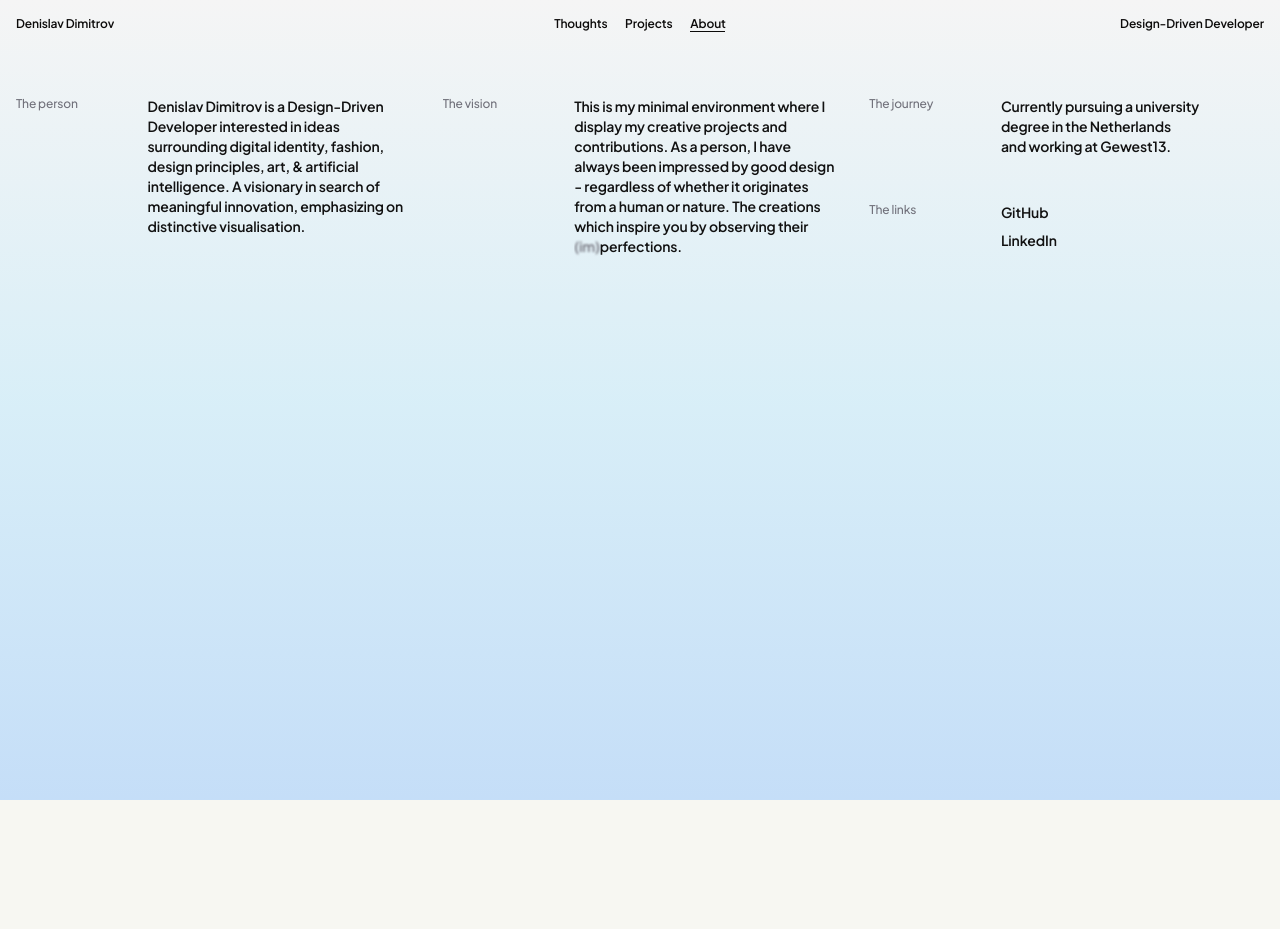
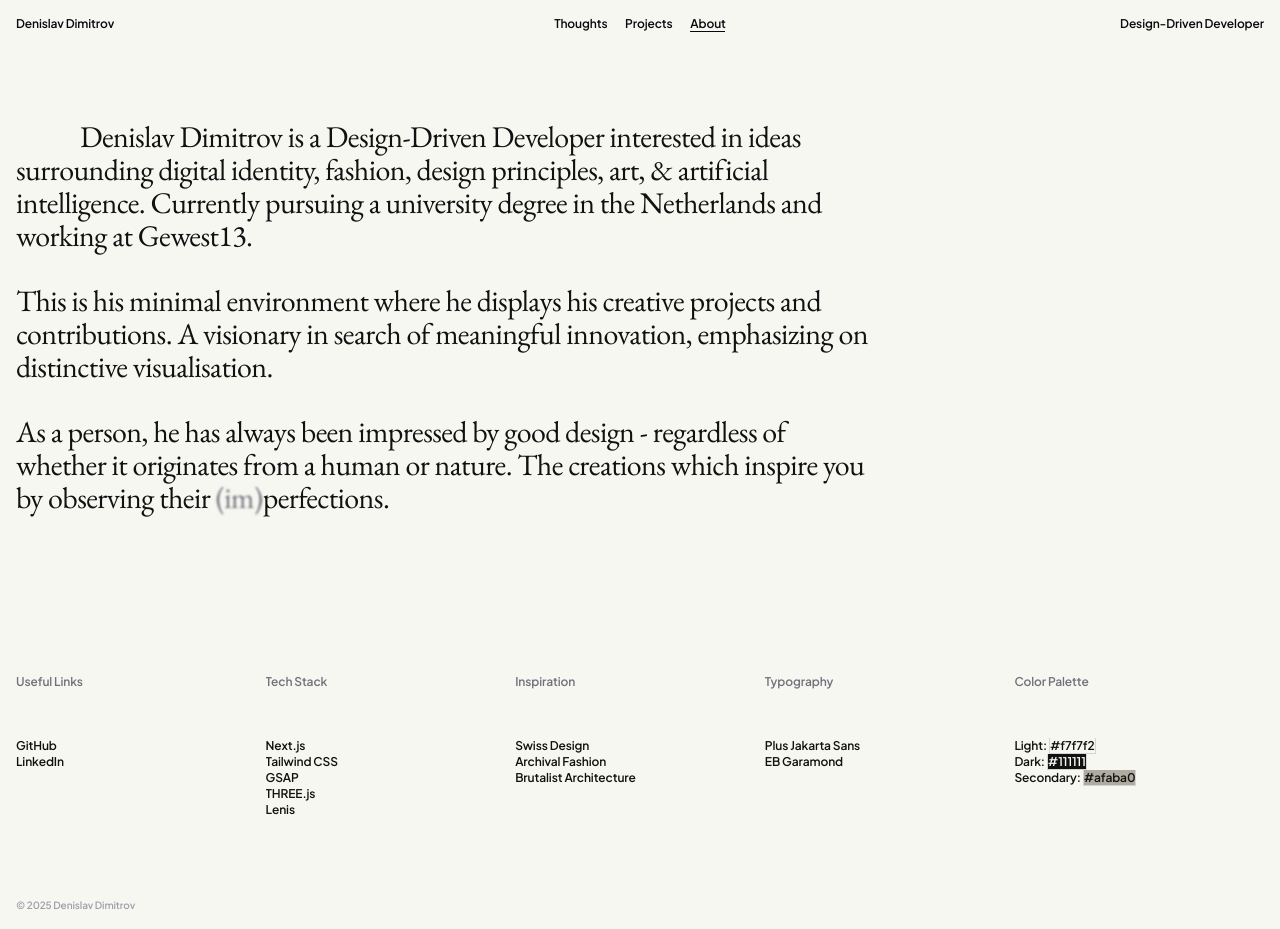
Before and after one commit to denislav-d/denislavd-2025, a Next.js app: page /about in a window 1280 px wide. Before the commit the page ends 800 px from the top, so only its background shows below. Built offline with nearby package versions, Linux system fonts and the light colour scheme.

Commit message:
Update about page

```diff
--- a/src/app/about/page.tsx
+++ b/src/app/about/page.tsx
@@ -1,92 +1,197 @@
 import TextReveal from "@/components/TextReveal";
 import Link from "next/link";
-import { slides } from "@/data/slides";
 
 export default function About() {
-  const gradientScheme =
-    slides[Math.floor(Math.random() * slides.length)].gradientScheme;
+  return (
+    <main className="flex min-h-dvh flex-col">
+      <section className="font-eb-garamond flex flex-col gap-y-8 px-4 pt-30 text-lg leading-[1.1em] tracking-[-0.02em] sm:max-w-4/5 md:text-xl lg:text-2xl xl:text-3xl">
+        <TextReveal>
+          <p>
+            <span className="pl-8 sm:pl-16">Denislav Dimitrov</span> is a
+            Design-Driven Developer interested in ideas surrounding digital
+            identity, fashion, design principles, art, & artificial
+            intelligence. Currently pursuing a university degree in the
+            Netherlands and working at Gewest13.
+          </p>
+        </TextReveal>
 
-  return (
-    <main
-      className="relative h-dvh overflow-hidden"
-      style={{
-        background: `linear-gradient(to bottom, ${gradientScheme.from}, ${gradientScheme.via}, ${gradientScheme.to})`,
-      }}
-    >
-      <section className="font-plus-jakarta-sans grid grid-cols-1 gap-x-8 gap-y-10 px-4 pt-20 text-sm font-semibold tracking-[-0.01em] sm:grid-cols-2 lg:grid-cols-3 lg:pt-24">
-        <div className="grid grid-cols-3">
         <TextReveal delay={0.2}>
-            <h3 className="text-xs font-medium text-zinc-500">The person</h3>
-          </TextReveal>
-          <TextReveal delay={0.3}>
-            <p className="col-span-2 text-balance">
-              Denislav Dimitrov is a Design-Driven Developer interested in ideas
-              surrounding digital identity, fashion, design principles, art, &
-              artificial intelligence. A visionary in search of meaningful
+          <p>
+            This is his minimal environment where he displays his creative
+            projects and contributions. A visionary in search of meaningful
             innovation, emphasizing on distinctive visualisation.
           </p>
         </TextReveal>
-        </div>
 
-        <div className="grid grid-cols-3">
         <TextReveal delay={0.4}>
-            <h3 className="text-xs font-medium text-zinc-500">The vision</h3>
-          </TextReveal>
-          <TextReveal delay={0.5}>
-            <p className="col-span-2 text-balance">
-              This is my minimal environment where I display my creative
-              projects and contributions. As a person, I have always been
-              impressed by good design - regardless of whether it originates
-              from a human or nature. The creations which inspire you by
-              observing their{" "}
+          <p className="text-pretty">
+            As a person, he has always been impressed by good design -
+            regardless of whether it originates from a human or nature. The
+            creations which inspire you by observing their{" "}
             <span>
-                {" "}
               <span className="inline text-zinc-500 blur-[0.8px]">(im)</span>
               perfections
             </span>
             .
           </p>
         </TextReveal>
-        </div>
+      </section>
 
-        <div className="grid grid-cols-1 gap-x-8 gap-y-10 sm:col-span-2 sm:grid-cols-2 lg:col-span-1 lg:grid-cols-1">
-          <div className="grid grid-cols-3">
-            <TextReveal delay={0.6}>
-              <h3 className="text-xs font-medium text-zinc-500">The journey</h3>
+      <section className="font-plus-jakarta-sans grid grid-cols-2 gap-y-8 px-4 py-20 text-xs font-semibold tracking-[-0.01em] sm:grid-cols-3 md:grid-cols-5 md:pt-32 lg:pt-40">
+        <div className="flex flex-col gap-y-8 lg:gap-y-12">
+          <TextReveal delay={0.2}>
+            <h4 className="text-zinc-500">Useful Links</h4>
           </TextReveal>
-            <TextReveal delay={0.7}>
-              <p className="col-span-2 text-balance">
-                Currently pursuing a university degree in the Netherlands and
-                working at Gewest13.
-              </p>
-            </TextReveal>
-          </div>
-
-          <div className="grid grid-cols-3">
-            <TextReveal delay={0.8}>
-              <h3 className="text-xs font-medium text-zinc-500">The links</h3>
-            </TextReveal>
-            <div className="col-span-2 flex flex-col gap-2">
-              <TextReveal delay={0.9}>
-                <Link
-                  href="https://github.com/denislav-d"
-                  className="z-10 w-fit"
-                >
+          <ul>
+            <TextReveal delay={0.25}>
+              <li>
+                <Link href="https://github.com/denislav-d" target="_blank">
                   GitHub
                 </Link>
+              </li>
             </TextReveal>
-              <TextReveal delay={1}>
+            <TextReveal delay={0.3}>
+              <li>
                 <Link
-                  href="https://www.linkedin.com/in/denislavd"
-                  className="z-10 w-fit"
+                  href="https://www.linkedin.com/in/denislavd/"
+                  target="_blank"
                 >
                   LinkedIn
                 </Link>
+              </li>
             </TextReveal>
+          </ul>
         </div>
+
+        <div className="flex flex-col gap-y-8 lg:gap-y-12">
+          <TextReveal delay={0.4}>
+            <h4 className="text-zinc-500">Tech Stack</h4>
+          </TextReveal>
+          <ul>
+            <TextReveal delay={0.45}>
+              <li>
+                <Link href="https://nextjs.org/" target="_blank">
+                  Next.js
+                </Link>
+              </li>
+            </TextReveal>
+            <TextReveal delay={0.5}>
+              <li>
+                <Link href="https://tailwindcss.com/" target="_blank">
+                  Tailwind CSS
+                </Link>
+              </li>
+            </TextReveal>
+            <TextReveal delay={0.55}>
+              <li>
+                <Link href="https://gsap.com/" target="_blank">
+                  GSAP
+                </Link>
+              </li>
+            </TextReveal>
+            <TextReveal delay={0.6}>
+              <li>
+                <Link href="https://threejs.org/" target="_blank">
+                  THREE.js
+                </Link>
+              </li>
+            </TextReveal>
+            <TextReveal delay={0.65}>
+              <li>
+                <Link
+                  href="https://lenis.darkroom.engineering/"
+                  target="_blank"
+                >
+                  Lenis
+                </Link>
+              </li>
+            </TextReveal>
+          </ul>
         </div>
+
+        <div className="flex flex-col gap-y-8 lg:gap-y-12">
+          <TextReveal delay={0.6}>
+            <h4 className="text-zinc-500">Inspiration</h4>
+          </TextReveal>
+          <ul>
+            <TextReveal delay={0.7}>
+              <li>Swiss Design</li>
+            </TextReveal>
+            <TextReveal delay={0.8}>
+              <li>Archival Fashion</li>
+            </TextReveal>
+            <TextReveal delay={0.9}>
+              <li>Brutalist Architecture</li>
+            </TextReveal>
+          </ul>
+        </div>
+
+        <div className="flex flex-col gap-y-8 lg:gap-y-12">
+          <TextReveal delay={0.8}>
+            <h4 className="text-zinc-500">Typography</h4>
+          </TextReveal>
+          <ul>
+            <TextReveal delay={0.9}>
+              <li>
+                <Link
+                  href="https://fonts.google.com/specimen/Plus+Jakarta+Sans"
+                  target="_blank"
+                >
+                  Plus Jakarta Sans
+                </Link>
+              </li>
+            </TextReveal>
+
+            <TextReveal delay={1.0}>
+              <li>
+                <Link
+                  href="https://fonts.google.com/specimen/EB+Garamond"
+                  target="_blank"
+                >
+                  EB Garamond
+                </Link>
+              </li>
+            </TextReveal>
+          </ul>
+        </div>
+
+        <div className="flex flex-col gap-y-8 lg:gap-y-12">
+          <TextReveal delay={1.0}>
+            <h4 className="text-zinc-500">Color Palette</h4>
+          </TextReveal>
+          <ul>
+            <TextReveal delay={1.1}>
+              <li>
+                Light:{" "}
+                <span className="border border-zinc-300 bg-[#f7f7f2]">
+                  #f7f7f2
+                </span>
+              </li>
+            </TextReveal>
+            <TextReveal delay={1.2}>
+              <li>
+                Dark:{" "}
+                <span className="text-light border border-zinc-300 bg-[#111111]">
+                  #111111
+                </span>
+              </li>
+            </TextReveal>
+            <TextReveal delay={1.3}>
+              <li>
+                Secondary:{" "}
+                <span className="border border-zinc-300 bg-[#afaba0]">
+                  #afaba0
+                </span>
+              </li>
+            </TextReveal>
+            {/* ! Add hover, too */}
+          </ul>
         </div>
       </section>
+
+      <footer className="font-plus-jakarta-sans mt-auto px-4 pb-4 text-[10px] font-semibold tracking-[-0.01em] text-zinc-400">
+        <h5>© 2025 Denislav Dimitrov</h5>
+      </footer>
     </main>
   );
 }
--- a/src/components/Navigation.tsx
+++ b/src/components/Navigation.tsx
@@ -19,14 +19,14 @@ export default function Navigation() {
 
   return (
     <nav className="font-plus-jakarta-sans fixed top-4 z-50 flex w-full justify-between px-4 text-xs leading-tight font-semibold tracking-[-0.01em] text-white mix-blend-difference sm:grid sm:grid-cols-2 md:grid-cols-3">
-      <TextReveal delay={0.2}>
+      <TextReveal delay={0.1}>
         <Link href="/" className="w-fit">
           Denislav <span className="xs:inline-block hidden">Dimitrov</span>
         </Link>
       </TextReveal>
 
       <div className="flex justify-end gap-x-4 md:justify-center">
-        <TextReveal delay={0.3}>
+        <TextReveal delay={0.1}>
           <Link
             href="/thoughts"
             className={cn(
@@ -44,7 +44,7 @@ export default function Navigation() {
         <div className="relative grid overflow-hidden">
           {/* Projects Link */}
           <div className="grid-area origin-[50%_50%_0]">
-            <TextReveal delay={0.35}>
+            <TextReveal delay={0.12}>
               <Link
                 href="/"
                 className={cn(
@@ -68,7 +68,7 @@ export default function Navigation() {
                   : "pointer-events-none -translate-y-full scale-95",
               )}
             >
-              <TextReveal delay={0.4}>
+              <TextReveal delay={0.14}>
                 <Link
                   href="/"
                   className={cn(
@@ -82,7 +82,7 @@ export default function Navigation() {
                   Slider
                 </Link>
               </TextReveal>{" "}
-              <TextReveal delay={0.45}>
+              <TextReveal delay={0.16}>
                 <span
                   className={cn(
                     "inline-block transition-all duration-600 ease-in-out",
@@ -94,11 +94,11 @@ export default function Navigation() {
                   /
                 </span>
               </TextReveal>{" "}
-              <TextReveal delay={0.5}>
+              <TextReveal delay={0.18}>
                 <Link
                   href="/projects"
                   className={cn(
-                    "underline-animation relative inline-block transition-all duration-600 ease-in-out",
+                    "underline-anim relative inline-block transition-all duration-600 ease-in-out",
                     pathname !== "/" && pathname !== "/projects"
                       ? "-translate-x-1 scale-95"
                       : "scale-100",
@@ -112,7 +112,7 @@ export default function Navigation() {
           </div>
         </div>
 
-        <TextReveal delay={0.6}>
+        <TextReveal delay={0.2}>
           <Link
             href="/about"
             className={cn(
@@ -128,7 +128,7 @@ export default function Navigation() {
         </TextReveal>
       </div>
 
-      <TextReveal delay={0.7}>
+      <TextReveal delay={0.4}>
         <span className="hidden text-right md:block">
           Design-Driven Developer
         </span>
```
Lines whose indentation alone changed are shown as unchanged.
